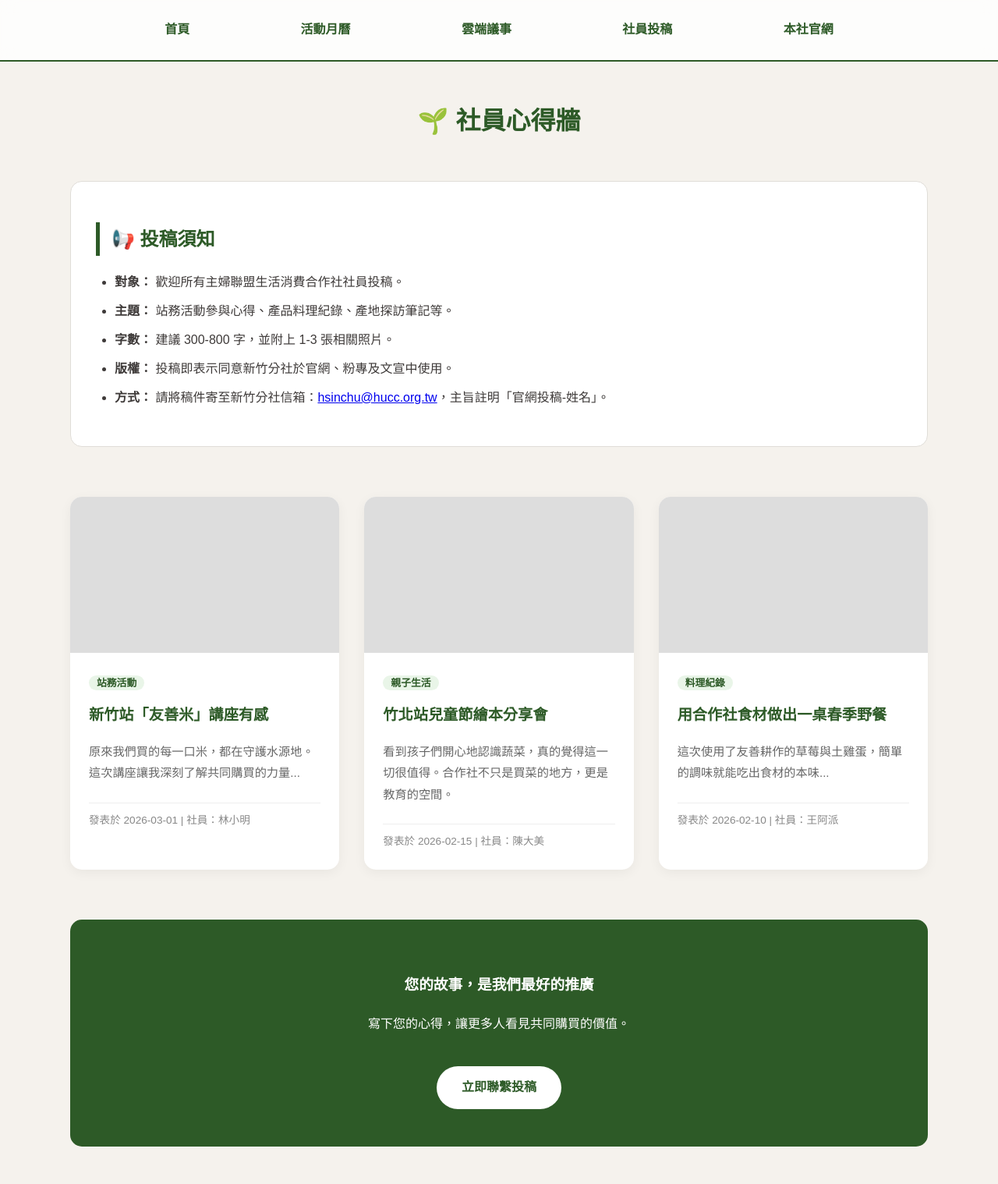
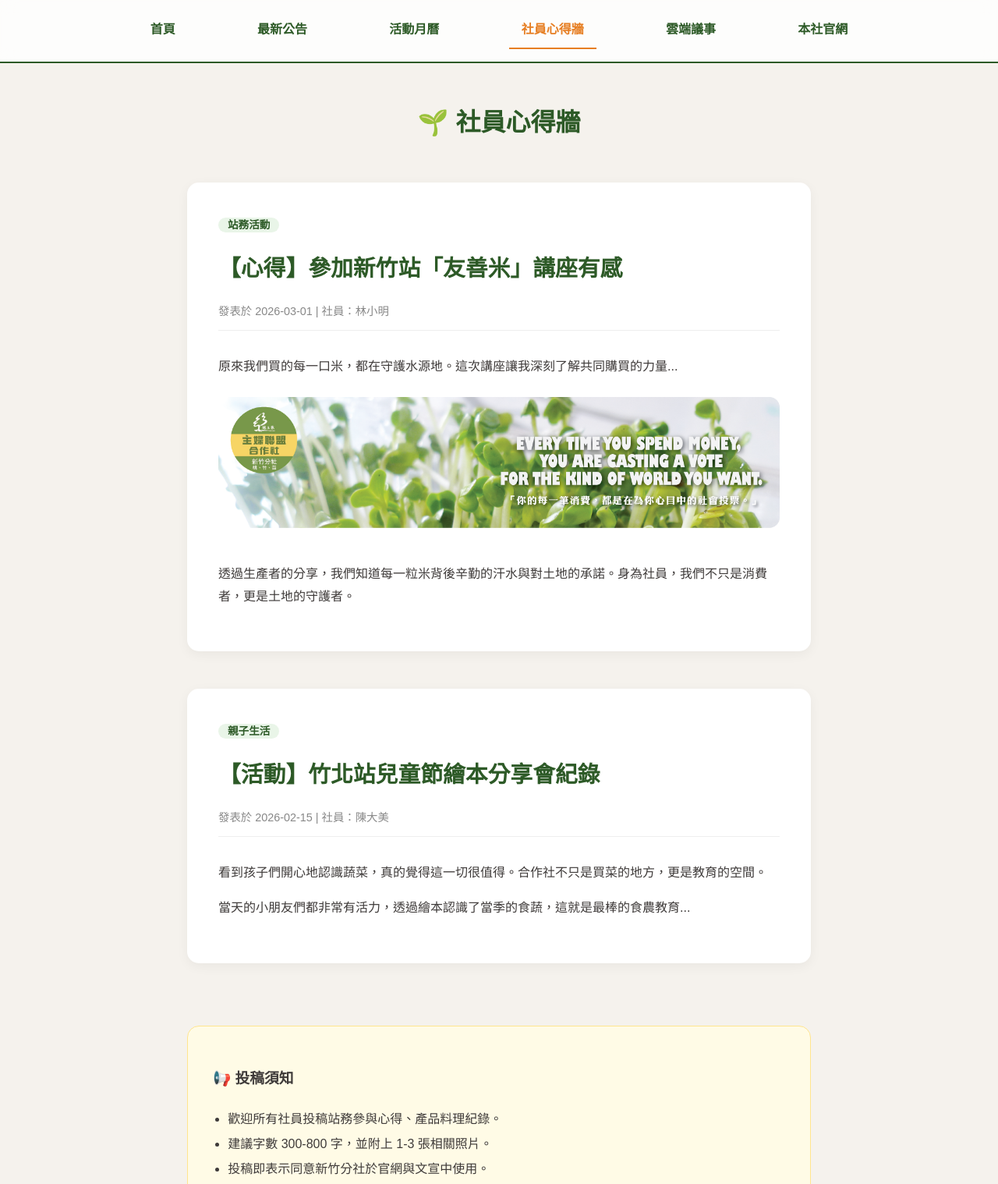
Before and after one commit to darkceller/hgcn-coop, a plain HTML site: page community.html in a window 1280 px wide. Shown: the top 1518 px of the page at 78% size. Drawn offline with Linux system fonts and the light colour scheme.

Commit message:
Update community.html

```diff
--- a/community.html
+++ b/community.html
@@ -3,89 +3,36 @@
 <head>
     <meta charset="UTF-8">
     <meta name="viewport" content="width=device-width, initial-scale=1.0">
-    <title>社員投稿心得牆</title>
+    <title>社員心得牆 - 主婦聯盟新竹分社</title>
     <style>
         :root {
             --primary-green: #2d5a27;
             --accent-orange: #e67e22;
-            --light-bg: #f5f2ed; /* 延續首頁的米色 */
-            --card-white: #ffffff;
+            --light-bg: #f5f2ed;
             --text-color: #3e3a39;
         }
+        body { font-family: "Microsoft JhengHei", sans-serif; line-height: 1.8; margin: 0; color: var(--text-color); background-color: var(--light-bg); }
+        header { background: rgba(255,255,255,0.8); backdrop-filter: blur(10px); border-bottom: 2px solid var(--primary-green); padding: 1rem 0; position: sticky; top: 0; z-index: 1000; }
+        nav { display: flex; justify-content: space-around; max-width: 1000px; margin: auto; flex-wrap: wrap; }
+        nav a { text-decoration: none; color: var(--primary-green); font-weight: bold; padding: 0.5rem 1rem; }
+        nav a.active { color: var(--accent-orange); border-bottom: 2px solid var(--accent-orange); }
 
-        body {
-            font-family: "PingFang TC", "Heiti TC", "Microsoft JhengHei", sans-serif;
-            line-height: 1.8;
-            margin: 0;
-            color: var(--text-color);
-            background-color: var(--light-bg);
-        }
+        .container { max-width: 800px; margin: 3rem auto; padding: 0 1rem; }
+        h1 { color: var(--primary-green); text-align: center; margin-bottom: 3rem; }
 
-        header {
-            background: rgba(255, 255, 255, 0.8);
-            backdrop-filter: blur(10px);
-            border-bottom: 2px solid var(--primary-green);
-            padding: 1rem 0;
-            position: sticky;
-            top: 0;
-            z-index: 1000;
-        }
-
-        nav { display: flex; justify-content: space-around; max-width: 1000px; margin: auto; }
-        nav a { text-decoration: none; color: var(--primary-green); font-weight: bold; padding: 0.5rem 1rem; }
-
-        .container { max-width: 1100px; margin: 3rem auto; padding: 0 1rem; }
-
-        h1 { color: var(--primary-green); text-align: center; margin-bottom: 3rem; }
-        h2 { color: var(--primary-green); border-left: 5px solid var(--primary-green); padding-left: 15px; }
+        /* 全文文章樣式 */
+        .full-post { background: white; padding: 2.5rem; border-radius: 15px; margin-bottom: 3rem; box-shadow: 0 4px 15px rgba(0,0,0,0.05); }
+        .post-tag { background: #e9f5e8; color: var(--primary-green); padding: 2px 12px; border-radius: 20px; font-size: 0.85rem; font-weight: bold; }
+        .post-title { font-size: 1.8rem; margin: 1rem 0; color: var(--primary-green); }
+        .post-meta { font-size: 0.9rem; color: #888; margin-bottom: 2rem; border-bottom: 1px solid #eee; padding-bottom: 10px; }
+        .post-content img { max-width: 100%; border-radius: 10px; margin: 1.5rem 0; display: block; }
 
         /* 投稿須知區塊 */
-        .notice-section {
-            background: #fff;
-            padding: 2rem;
-            border-radius: 15px;
-            margin-bottom: 4rem;
-            border: 1px solid #e0ddd8;
-        }
-        .notice-list { padding-left: 1.5rem; }
-        .notice-list li { margin-bottom: 0.5rem; }
+        .notice-card { background: #fffbe6; padding: 2rem; border-radius: 15px; border: 1px solid #ffe58f; margin-top: 5rem; }
+        .btn { display: inline-block; background: var(--primary-green); color: white; padding: 0.8rem 2rem; border-radius: 50px; text-decoration: none; font-weight: bold; margin-top: 1.5rem; transition: 0.3s; }
+        .btn:hover { background: var(--accent-orange); }
 
-        /* 心得牆 Grid Layout */
-        .wall-grid {
-            display: grid;
-            grid-template-columns: repeat(auto-fill, minmax(300px, 1fr));
-            gap: 2rem;
-        }
-
-        .post-card {
-            background: white;
-            border-radius: 15px;
-            overflow: hidden;
-            box-shadow: 0 4px 15px rgba(0,0,0,0.05);
-            transition: transform 0.3s ease;
-            display: flex;
-            flex-direction: column;
-        }
-        .post-card:hover { transform: translateY(-5px); }
-
-        .post-image {
-            width: 100%;
-            height: 200px;
-            background-color: #ddd; /* 預設背景色 */
-            background-size: cover;
-            background-position: center;
-        }
-
-        .post-content { padding: 1.5rem; }
-        .post-tag { background: var(--soft-green, #e9f5e8); color: var(--primary-green); padding: 2px 10px; border-radius: 20px; font-size: 0.8rem; font-weight: bold; }
-        .post-title { font-size: 1.2rem; font-weight: bold; margin: 10px 0; color: var(--primary-green); }
-        .post-excerpt { font-size: 0.95rem; color: #666; display: -webkit-box; -webkit-line-clamp: 3; -webkit-box-orient: vertical; overflow: hidden; }
-        .post-author { margin-top: 1.5rem; font-size: 0.85rem; color: #888; border-top: 1px solid #eee; padding-top: 10px; }
-
-        .cta-box { text-align: center; margin-top: 4rem; padding: 3rem; background: var(--primary-green); color: white; border-radius: 15px; }
-        .btn-white { display: inline-block; background: white; color: var(--primary-green); padding: 0.8rem 2rem; border-radius: 50px; text-decoration: none; font-weight: bold; margin-top: 1.5rem; }
-
-        footer { background: #4a4543; color: #dcd7d4; text-align: center; padding: 2rem 0; margin-top: 5rem; }
+        footer { background: #4a4543; color: #dcd7d4; text-align: center; padding: 3rem 0; margin-top: 5rem; }
     </style>
 </head>
 <body>
@@ -93,9 +40,10 @@
     <header>
         <nav>
             <a href="index.html">首頁</a>
+            <a href="news.html">最新公告</a>
             <a href="https://darkceller.github.io/coop-calendar/" target="_blank">活動月曆</a>
+            <a href="community.html" class="active">社員心得牆</a>
             <a href="https://darkceller.github.io/coop-meeting/" target="_blank">雲端議事</a>
-            <a href="community.html">社員投稿</a>
             <a href="https://www.hucc-coop.tw/" target="_blank">本社官網</a>
         </nav>
     </header>
@@ -103,54 +51,39 @@
     <div class="container">
         <h1>🌱 社員心得牆</h1>
 
-        <section class="notice-section">
-            <h2>📢 投稿須知</h2>
-            <ul class="notice-list">
-                <li><strong>對象：</strong> 歡迎所有主婦聯盟生活消費合作社社員投稿。</li>
-                <li><strong>主題：</strong> 站務活動參與心得、產品料理紀錄、產地探訪筆記等。</li>
-                <li><strong>字數：</strong> 建議 300-800 字，並附上 1-3 張相關照片。</li>
-                <li><strong>版權：</strong> 投稿即表示同意新竹分社於官網、粉專及文宣中使用。</li>
-                <li><strong>方式：</strong> 請將稿件寄至新竹分社信箱：<a href="mailto:hsinchu@hucc.org.tw">hsinchu@hucc.org.tw</a>，主旨註明「官網投稿-姓名」。</li>
-            </ul>
-        </section>
-
-        <div class="wall-grid">
-            <article class="post-card" id="post-1">
-                <div class="post-image" style="background-image: url('images/post1.jpg');"></div>
+        <article class="full-post">
+            <span class="post-tag">站務活動</span>
+            <h2 class="post-title">【心得】參加新竹站「友善米」講座有感</h2>
+            <div class="post-meta">發表於 2026-03-01 | 社員：林小明</div>
             <div class="post-content">
-                    <span class="post-tag">站務活動</span>
-                    <div class="post-title">新竹站「友善米」講座有感</div>
-                    <p class="post-excerpt">原來我們買的每一口米，都在守護水源地。這次講座讓我深刻了解共同購買的力量...</p>
-                    <div class="post-author">發表於 2026-03-01 | 社員：林小明</div>
+                <p>原來我們買的每一口米，都在守護水源地。這次講座讓我深刻了解共同購買的力量...</p>
+                <img src="logo.png" alt="講座現場照片">
+                <p>透過生產者的分享，我們知道每一粒米背後辛勤的汗水與對土地的承諾。身為社員，我們不只是消費者，更是土地的守護者。</p>
             </div>
         </article>
 
-            <article class="post-card" id="post-2">
-                <div class="post-image" style="background-image: url('images/post2.jpg');"></div>
+        <article class="full-post">
+            <span class="post-tag">親子生活</span>
+            <h2 class="post-title">【活動】竹北站兒童節繪本分享會紀錄</h2>
+            <div class="post-meta">發表於 2026-02-15 | 社員：陳大美</div>
             <div class="post-content">
-                    <span class="post-tag">親子生活</span>
-                    <div class="post-title">竹北站兒童節繪本分享會</div>
-                    <p class="post-excerpt">看到孩子們開心地認識蔬菜，真的覺得這一切很值得。合作社不只是買菜的地方，更是教育的空間。</p>
-                    <div class="post-author">發表於 2026-02-15 | 社員：陳大美</div>
+                <p>看到孩子們開心地認識蔬菜，真的覺得這一切很值得。合作社不只是買菜的地方，更是教育的空間。</p>
+                <p>當天的小朋友們都非常有活力，透過繪本認識了當季的食蔬，這就是最棒的食農教育...</p>
             </div>
         </article>
 
-            <article class="post-card">
-                <div class="post-image" style="background-image: url('images/post3.jpg');"></div>
-                <div class="post-content">
-                    <span class="post-tag">料理紀錄</span>
-                    <div class="post-title">用合作社食材做出一桌春季野餐</div>
-                    <p class="post-excerpt">這次使用了友善耕作的草莓與土雞蛋，簡單的調味就能吃出食材的本味...</p>
-                    <div class="post-author">發表於 2026-02-10 | 社員：王阿派</div>
+        <section class="notice-card">
+            <h3>📢 投稿須知</h3>
+            <ul style="padding-left: 1.2rem; line-height: 2;">
+                <li>歡迎所有社員投稿站務參與心得、產品料理紀錄。</li>
+                <li>建議字數 300-800 字，並附上 1-3 張相關照片。</li>
+                <li>投稿即表示同意新竹分社於官網與文宣中使用。</li>
+            </ul>
+            <div style="text-align: center; margin-top: 2rem;">
+                <p>您的故事，是我們最好的推廣！</p>
+                <a href="mailto:hsinchu@hucc.org.tw" class="btn">立即聯繫投稿</a>
             </div>
-            </article>
-        </div>
-
-        <div class="cta-box">
-            <h3>您的故事，是我們最好的推廣</h3>
-            <p>寫下您的心得，讓更多人看見共同購買的價值。</p>
-            <a href="mailto:hsinchu@hucc.org.tw" class="btn-white">立即聯繫投稿</a>
-        </div>
+        </section>
     </div>
 
     <footer>
```
Lines whose indentation alone changed are shown as unchanged.
